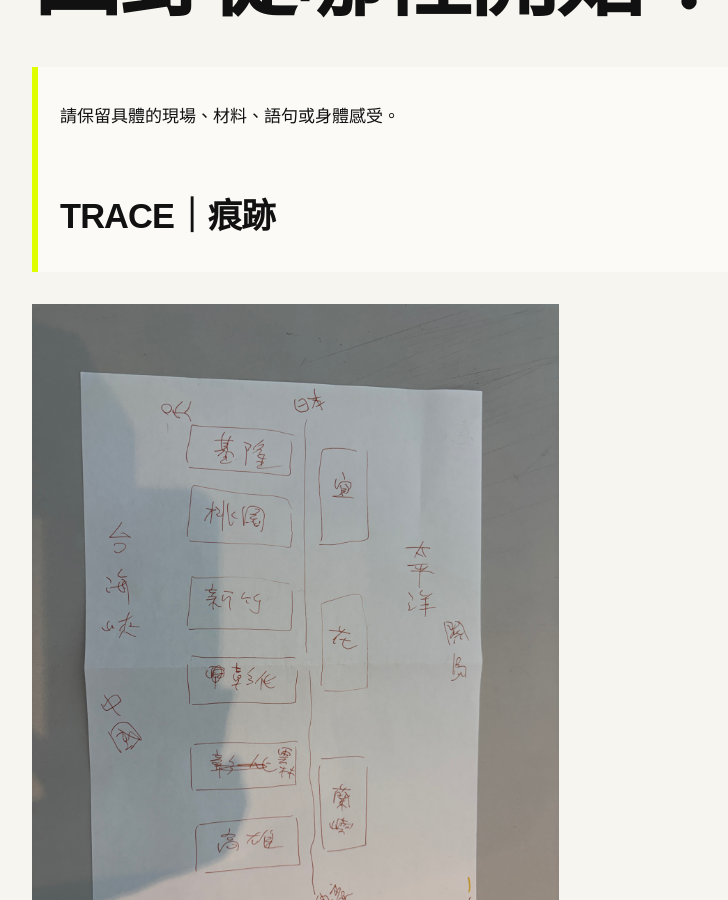
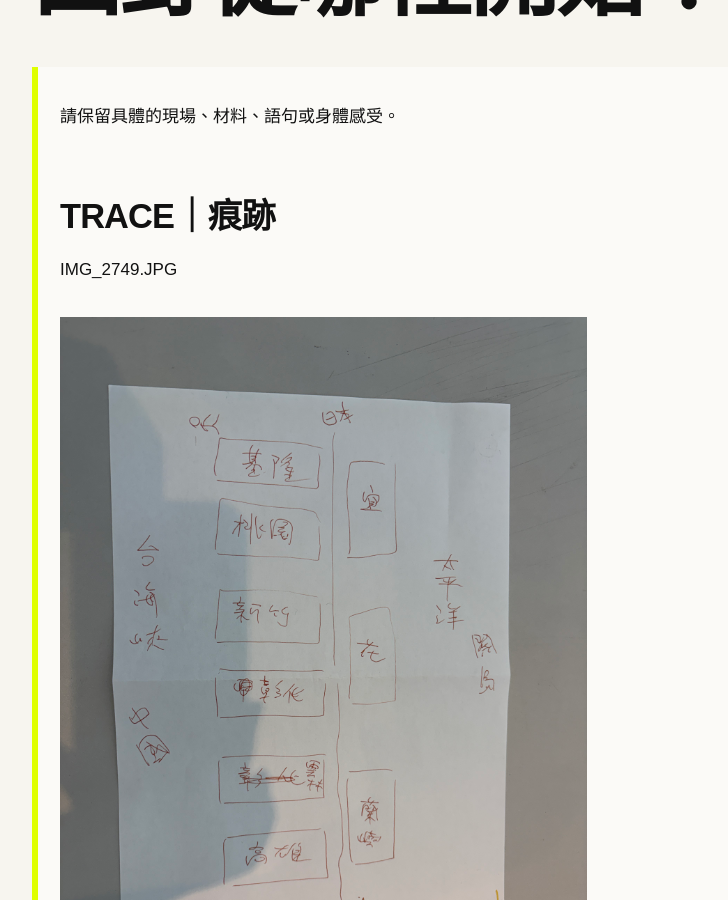
Before and after one commit to yunjiajang/fieldworkarchive, a Jekyll site: the page built from weeks/week-01.md, in a window 1280 px wide and 900 px high, scrolled down 307 px. Shown: the whole window, without its empty margins (48-776 px from the left). Built offline with Jekyll 4.4.1, drawn with Linux system fonts in a browser that asks for light colours; some of the changed text lies outside the part shown.

Commit message:
Update week-01.md

```diff
--- a/weeks/week-01.md
+++ b/weeks/week-01.md
@@ -10,9 +10,10 @@ permalink: /weeks/week-01/
 > 請保留具體的現場、材料、語句或身體感受。
 >
 ## TRACE｜痕跡
+IMG_2749.JPG
+>
+![共同繪製的教室導航地圖]({{ '/assets/images/IMG_2749.JPG' | relative_url }})
 
-![共同繪製的教室導航地圖]({{ '/assets/images/IMG_2749.JPG' | relative_url }})
-放入 1–3 張圖片，並為每張圖片寫下具體說明：何時、何地、發生了什麼，以及為什麼留下它。
 
 ## FRICTION｜摩擦
 
```
